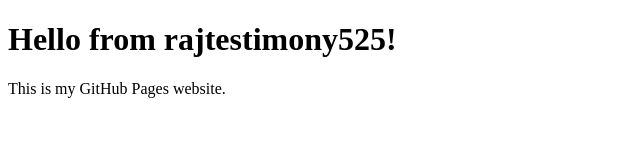
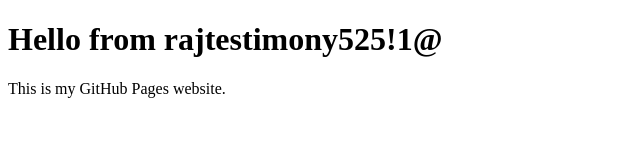
Before and after one commit to rajtestimony525/website, a plain HTML site: page index.html in a window 1280 px wide. Shown: the full height of the page, 0-640 px from the left. Drawn offline with Linux system fonts and the light colour scheme.

Commit message:
Update index.html

```diff
--- a/index.html
+++ b/index.html
@@ -4,7 +4,7 @@
   <title>Welcome</title>
 </head>
 <body>
-  <h1>Hello from rajtestimony525!</h1>
+  <h1>Hello from rajtestimony525!1@</h1>
   <p>This is my GitHub Pages website.</p>
 </body>
 </html>
```
